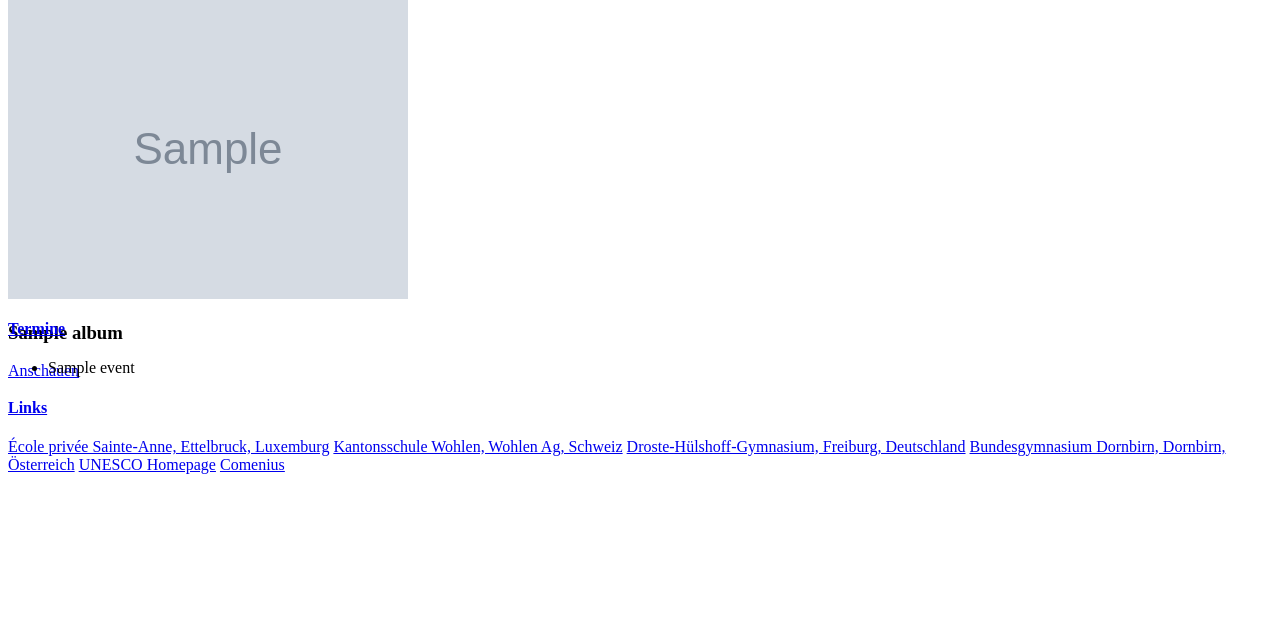
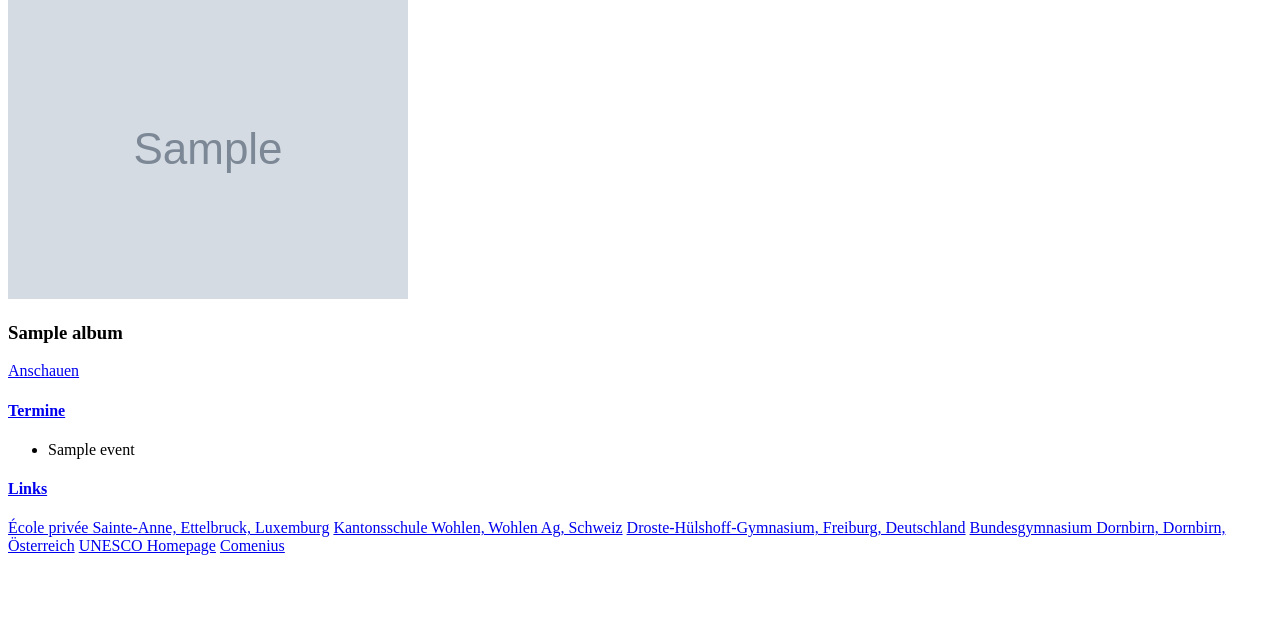
Before and after one commit to sacovo/comenius, a Django app: template templates/comenius/albumcategory_detail.html in a window 1280 px wide. Shown: the part 244-864 px from the top of the page. Run offline with Django 3.2, Linux system fonts and the light colour scheme; the template is opened without the code that fills it: most values are stand-ins (such as "Sample title", 1, 10 or a date in 2020); grey boxes marked "Sample" are stand-in pictures; some libraries are stand-ins or nearby versions.

Commit message:
Correct size

```diff
--- a/templates/comenius/albumcategory_detail.html
+++ b/templates/comenius/albumcategory_detail.html
@@ -5,7 +5,7 @@
 {% with object_list=object.album_set.all %}
 <div class="row">
 {% for album in object_list %}
-  <div class="col-sm-12 col-md-6" style="height:300px">
+  <div class="col-sm-12 col-md-6" style="min-height:300px">
     <div class="thumbnail">
         {% thumbnail album.images.all.0.image "600" as im %}
             <img  src="{{im.url}}">
```
